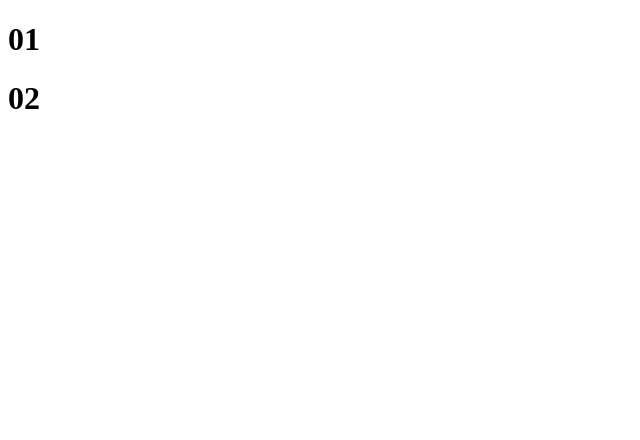
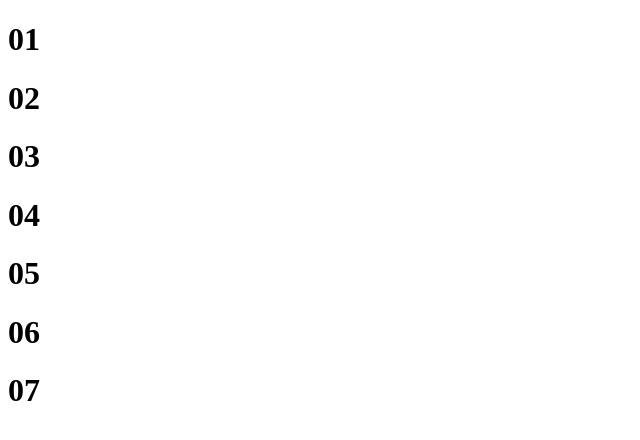
Before and after one commit to VishwaThakkar109/vishwa_28, a plain HTML site: page index.htm in a window 1280 px wide. Shown: the whole page, without its empty margins (0-640 px from the left). Drawn offline with Linux system fonts and the light colour scheme.

Commit message:
third commit

```diff
--- a/index.htm
+++ b/index.htm
@@ -8,5 +8,10 @@
 <body>
     <h1>01</h1>
     <h1>02</h1>
+    <h1>03</h1>
+    <h1>04</h1>
+    <h1>05</h1>
+    <h1>06</h1>
+    <h1>07</h1>
 </body>
 </html>
```
